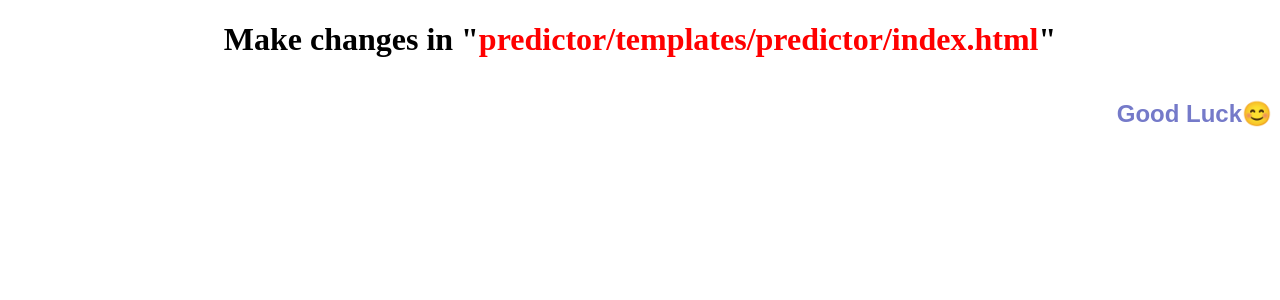
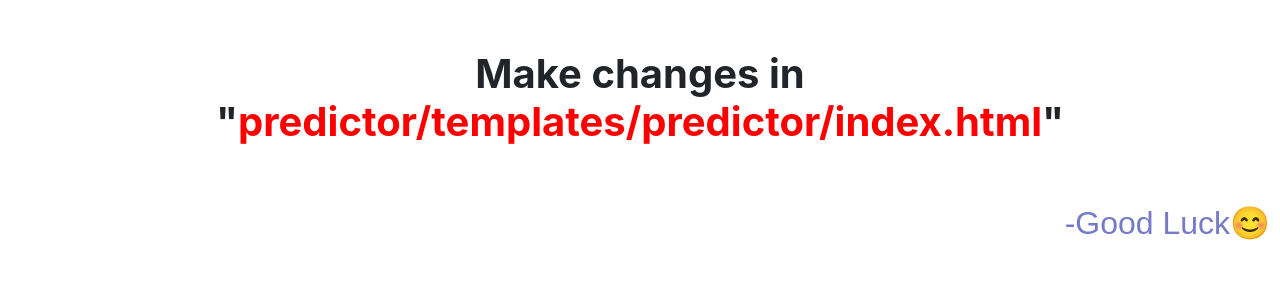
Before and after one commit to abhinav-bagwari/disease-predictor, a Django app: page / in a window 1280 px wide. Shown: the top 300 px of the page. Run offline with Django 3.2, Linux system fonts and the light colour scheme; some libraries are stand-ins or nearby versions.

Commit message:
Added static and updated templates

```diff
--- /dev/null
+++ b/predictor/static/predictor/styles.css
@@ -0,0 +1,14 @@
+h1{
+    text-align: center;
+    font-weight: bold;
+    padding: 50px;
+}
+h2{
+    color: rgb(117, 122, 201);
+    float: right;
+    padding: 0 10px;
+    font-family: Arial, Helvetica, sans-serif;
+}
+span{
+    color: red;
+}
--- a/predictor/templates/predictor/index.html
+++ b/predictor/templates/predictor/index.html
@@ -1,10 +1,10 @@
-<!DOCTYPE html>
-<html lang="en">
-    <head>
-        <title>Predictor</title>
-    </head>
-    <body>
-        <h1 style="text-align: center;">Make changes in "<span style="color: red;">predictor/templates/predictor/index.html</span>"</h1>
-        <h2 style="float: right;font-family: Arial, Helvetica, sans-serif; color: rgb(117, 122, 201);">Good Luck😊</h2>
-    </body>
-</html>
+{% extends "predictor/layout.html" %}
+
+{% block title %}
+    Predictor
+{% endblock %}
+
+{% block body %}
+        <h1>Make changes in "<span>predictor/templates/predictor/index.html</span>"</h1>
+        <h2>-Good Luck😊</h2>
+{% endblock %}
--- /dev/null
+++ b/predictor/templates/predictor/layout.html
@@ -0,0 +1,15 @@
+{% load static %}
+
+<!DOCTYPE html>
+<html lang="en">
+    <head>
+        <title>{% block title %}
+        {% endblock %}</title>
+        <link rel="stylesheet" href="https://stackpath.bootstrapcdn.com/bootstrap/4.4.1/css/bootstrap.min.css" integrity="sha384-Vkoo8x4CGsO3+Hhxv8T/Q5PaXtkKtu6ug5TOeNV6gBiFeWPGFN9MuhOf23Q9Ifjh" crossorigin="anonymous">
+        <link href="{% static 'predictor/styles.css' %}" rel="stylesheet">
+    </head>
+    <body>
+        {% block body %}
+        {% endblock %}
+    </body>
+</html>
```
